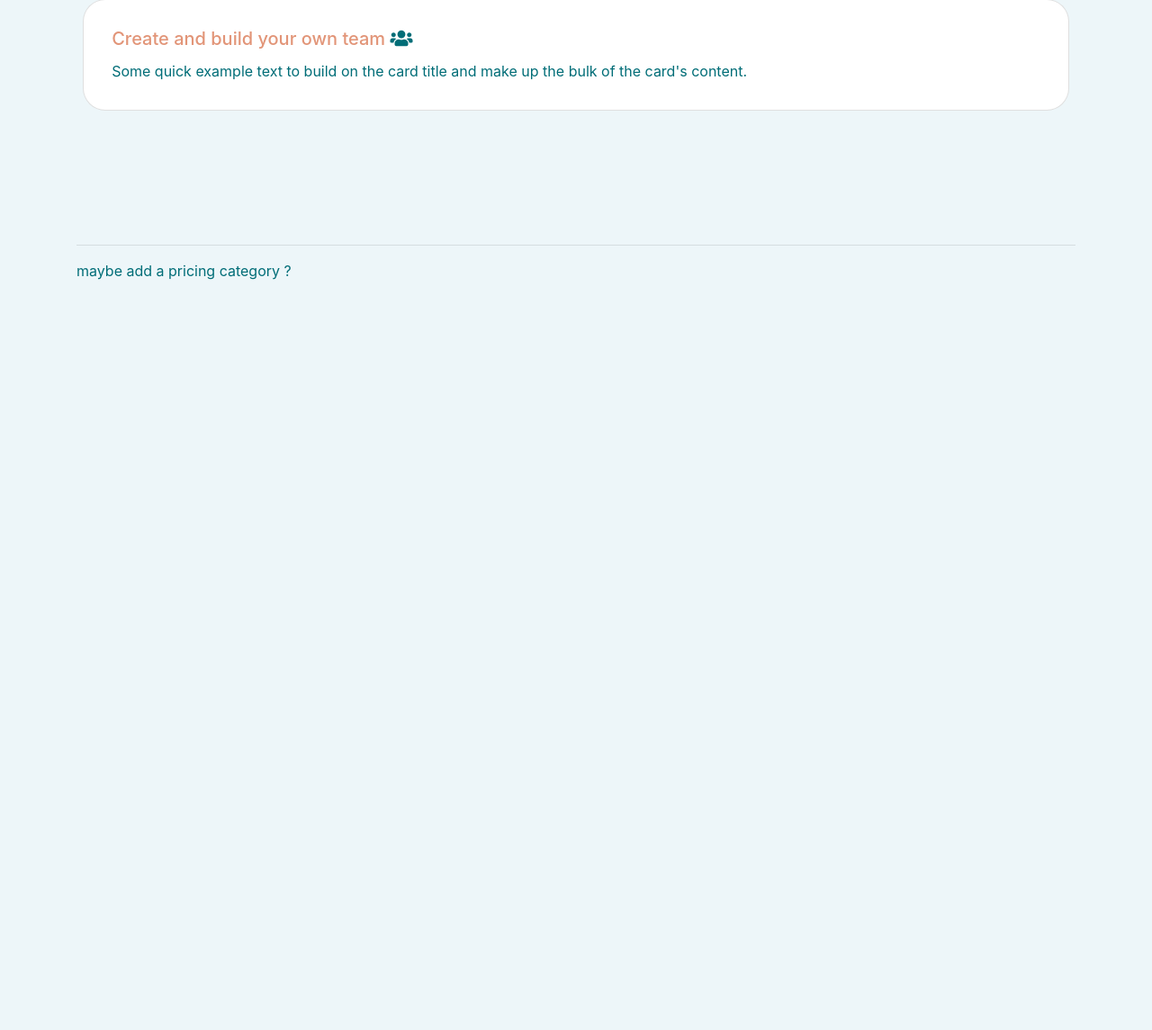
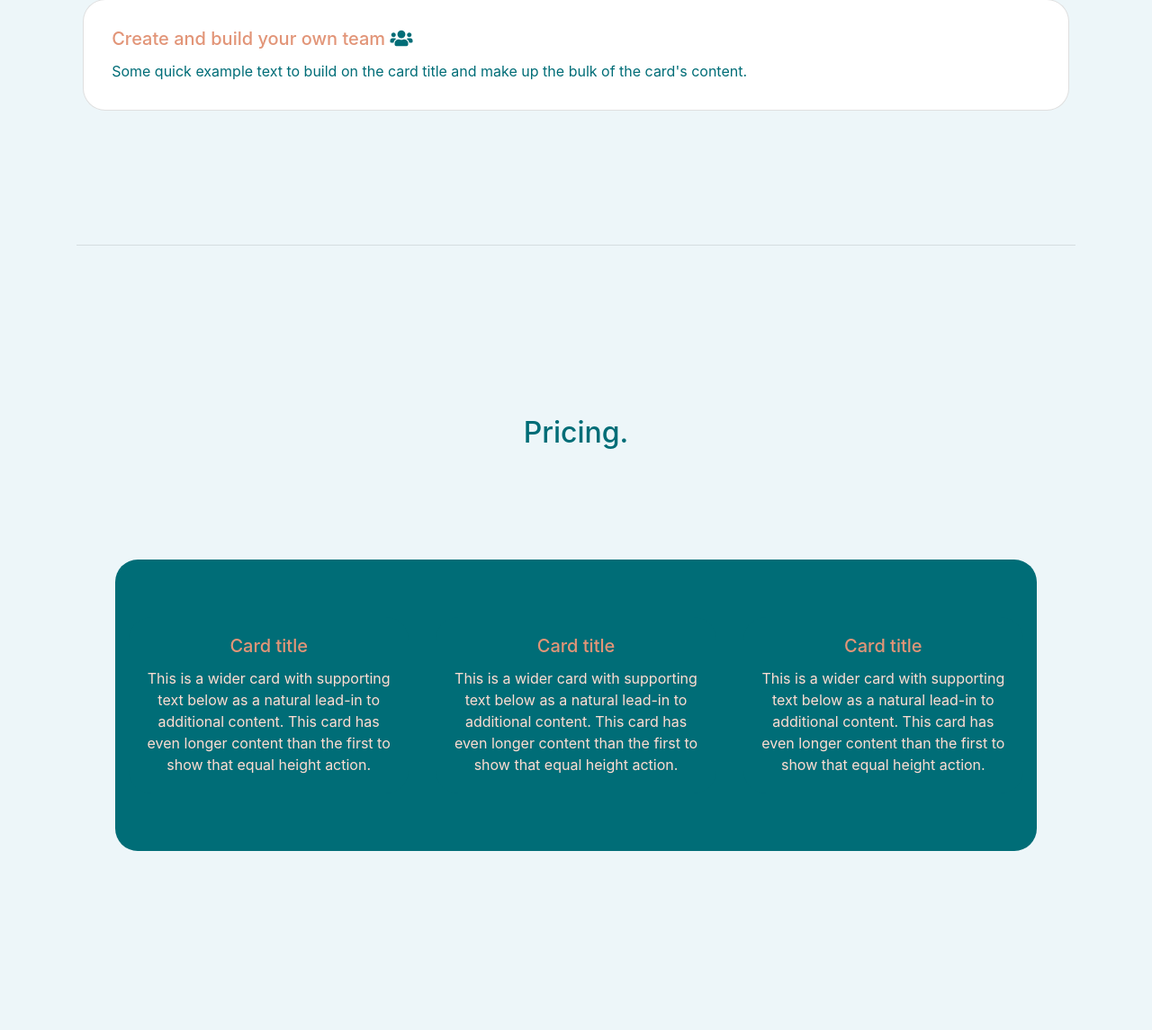
Before and after one commit to owebster/MS3-Tiny_Schedule, a Flask app: page / in a window 1280 px wide. Shown: the part 1591-2736 px from the top of the page at 90% size. Before the commit the page ends 1902 px from the top, so only its background shows below. Run offline with Flask 2, Linux system fonts and the light colour scheme; some libraries are stand-ins or nearby versions.

Commit message:
add contact.html

```diff
--- a/app.py
+++ b/app.py
@@ -108,6 +108,11 @@ def logout():
     return redirect(url_for("login_page"))
 
 
+@app.route("/contact_page")
+def contact_page():
+    return render_template("contact.html")
+
+
 if __name__ == "__main__":
         app.run(host=os.environ.get("IP"),
         port=int(os.environ.get("PORT")),
--- a/static/css/style.css
+++ b/static/css/style.css
@@ -5,7 +5,7 @@ bc: 006D77
 color: #EDF6F9 / #FFDDD2
 */
 
-/* Base Site Styles*/
+/* Base Site Styles */
 
 html {
     scroll-behavior: smooth;
@@ -170,6 +170,31 @@ body {
     color: #006D77 !important;
 }
 
+/* Pricing section */
+#pricing {
+    margin-top: 5%;
+    margin-bottom: 5%;
+    padding-top: 10%;
+    padding-bottom: 15%;
+    height: 100vh;
+}
+
+.pricing-heading {
+    text-align: center;
+    padding-top: 2%;
+}
+
+#pricing .row> .jumbotron-fluid {
+    text-align: center;
+    height: auto;
+}
+
+.card-deck > .card {
+    background-color: #006D77;
+    border: none;
+
+}
+
 /* hover states */
 
 .nav-link:hover {
--- a/templates/base.html
+++ b/templates/base.html
@@ -73,7 +73,7 @@
                         <a class="nav-link" href="{{ url_for('login_page') }}">Sign In.</a>
                     </li>
                     <li class="nav-item">
-                        <a class="nav-link" href="#">Contact Us.</a>
+                        <a class="nav-link" href="{{ url_for('contact_page') }}">Contact Us.</a>
                     </li>
                 {% endif %}
             </ul>
--- a/templates/home.html
+++ b/templates/home.html
@@ -23,27 +23,62 @@
             <div class="row feature-card-section justify-content-center">
                 <div class="feature-card card col-12">
                     <div class="card-body">
-                    <h5 class="card-title">Schedule Planning <i class="far fa-calendar-alt"></i></h5>
-                    <p class="card-text">Some quick example text to build on the card title and make up the bulk of the card's content.</p>
+                        <h5 class="card-title">Schedule Planning <i class="far fa-calendar-alt"></i></h5>
+                        <p class="card-text">Some quick example text to build on the card title and make up the bulk of the
+                            card's content.</p>
                     </div>
                 </div>
                 <div class="feature-card card col-12">
                     <div class="card-body">
-                    <h5 class="card-title">Digital message board <i class="fas fa-envelope-square"></i></h5>
-                    <p class="card-text">Some quick example text to build on the card title and make up the bulk of the card's content.</p>
+                        <h5 class="card-title">Digital message board <i class="fas fa-envelope-square"></i></h5>
+                        <p class="card-text">Some quick example text to build on the card title and make up the bulk of the
+                            card's content.</p>
                     </div>
                 </div>
                 <div class="feature-card card col-12">
                     <div class="card-body">
-                    <h5 class="card-title">Create and build your own team <i class="fas fa-users"></i></h5>
-                    <p class="card-text">Some quick example text to build on the card title and make up the bulk of the card's content.</p>
+                        <h5 class="card-title">Create and build your own team <i class="fas fa-users"></i></h5>
+                        <p class="card-text">Some quick example text to build on the card title and make up the bulk of the
+                            card's content.</p>
                     </div>
                 </div>
             </div>
         </section>
         <hr>
         <section id="pricing">
-            maybe add a pricing category ?
+            <h2 class="pricing-heading">Pricing.</h2>
+            <div class="row justify-content-center">
+                <div class="jumbotron jumbotron-fluid">
+                    <div class="container">
+                        <div class="card-deck">
+                            <div class="card">
+                                <div class="card-body">
+                                    <h5 class="card-title">Card title</h5>
+                                    <p class="card-text">This is a wider card with supporting text below as a natural
+                                        lead-in to additional content. This card has even longer content than the first to
+                                        show that equal height action.</p>
+                                </div>
+                            </div>
+                            <div class="card">
+                                <div class="card-body">
+                                    <h5 class="card-title">Card title</h5>
+                                    <p class="card-text">This is a wider card with supporting text below as a natural
+                                        lead-in to additional content. This card has even longer content than the first to
+                                        show that equal height action.</p>
+                                </div>
+                            </div>
+                            <div class="card">
+                                <div class="card-body">
+                                    <h5 class="card-title">Card title</h5>
+                                    <p class="card-text">This is a wider card with supporting text below as a natural
+                                        lead-in to additional content. This card has even longer content than the first to
+                                        show that equal height action.</p>
+                                </div>
+                            </div>
+                        </div>
+                    </div>
+                </div>
+            </div>
         </section>
     </div>
 
```
Also changed, not shown: templates/contact.html (added, +7 -0 lines), 2 other files.
